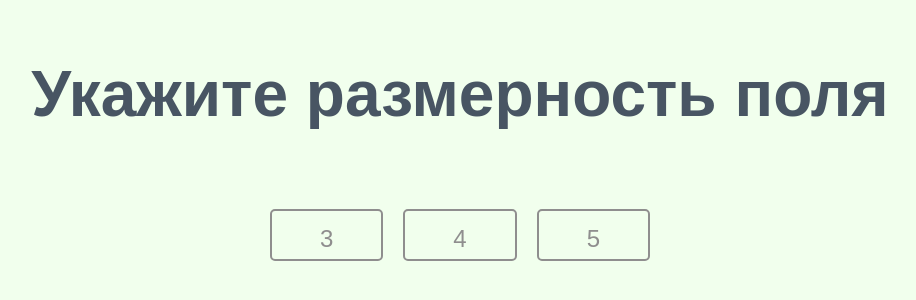
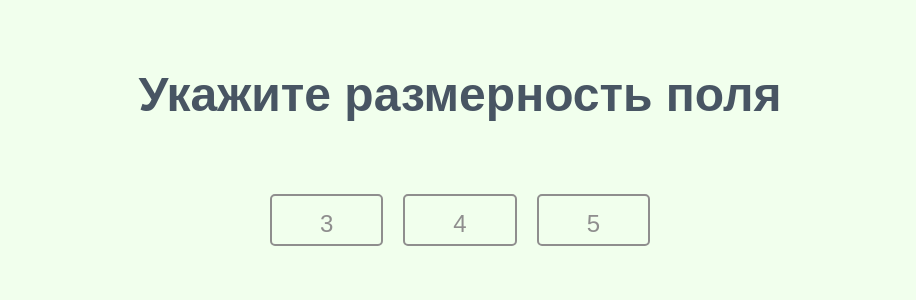
Before and after one commit to sim-pavel/game-15, a plain HTML site: page index.html in a window 1280 px wide. Shown: the part 1053-1353 px from the top of the page, without its empty margins (180-1096 px from the left). Drawn offline with Linux system fonts and the light colour scheme; a web font is replaced by a local one.

Commit message:
Update index.html

```diff
--- a/index.html
+++ b/index.html
@@ -14,7 +14,7 @@
     </div>
 
     <div class="screen">
-        <h1>Укажите размерность поля</h1>
+        <h2>Укажите размерность поля</h1>
         <ul class="dim-list" id="dim_list">
             <li>
                 <button class="dim-btn" data-dim="3">
```
